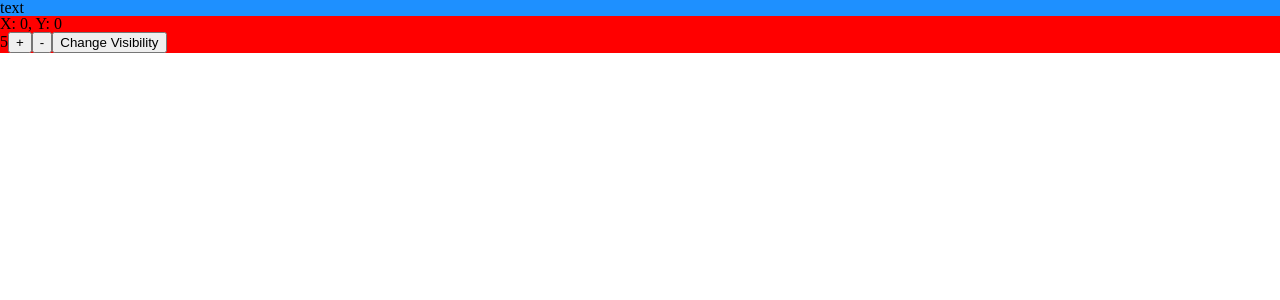
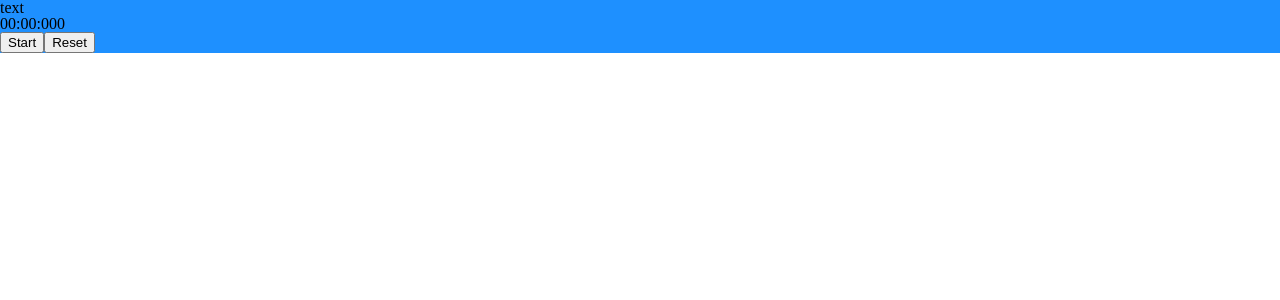
Before and after one commit to pecourses/react-app, a React (Create React App) app: page / in a window 1280 px wide. Shown: the top 300 px of the page. Built offline with nearby package versions, Linux system fonts and the light colour scheme.

Commit message:
add stopwatch example

```diff
--- a/package.json
+++ b/package.json
@@ -9,6 +9,7 @@
     "@testing-library/react": "^9.5.0",
     "@testing-library/user-event": "^7.2.1",
     "classnames": "^2.2.6",
+    "date-fns": "^2.16.1",
     "dotenv": "^8.2.0",
     "formik": "^2.2.1",
     "history": "^5.0.0",
--- a/src/components/FuncCounter/index.jsx
+++ b/src/components/FuncCounter/index.jsx
@@ -1,28 +1,27 @@
 import React, { useState, useEffect } from 'react';
 
 const Counter = props => {
-  const [value, setValue] = useState(0);
-  const [isShown, setIsShown] = useState(false);
+  const [value, setValue] = useState(0); // Состояние
+  const [isShown, setIsShown] = useState(false); // Состояние
 
-  useEffect(() => {
+  useEffect(() => { // Функция-синхронизатор
     const id = setTimeout(() => {
+      // Как синхронизировать
       setValue(v => v + 1);
     }, 1000);
 
     return () => {
-      clearTimeout(id);
+      clearTimeout(id); // Выполняется перед следующей синхронизацией
     };
-  }, [value]);
+  }, [value]); // Когда синхронизировать
 
   return (
     <div>
-      <span>{value}</span>
-      <button onClick={() => setValue(prevValue => prevValue + 1)}>+</button>
-      <button onClick={() => setValue(prevValue => prevValue - 1)}>-</button>
-
-      <button onClick={() => setIsShown(!isShown)}>Change Visibility</button>
-
-      {isShown && <span>Conditional rendered span</span>}
+      <h1>{value}</h1>
+      <button onClick={() => setValue(prevValue => prevValue + 1)}>+</button>  {/* Вычисления в JSX - плохо! */}
+      <button onClick={() => setValue(prevValue => prevValue - 1)}>-</button>  {/* Вычисления в JSX - плохо! */}
+      <button onClick={() => setIsShown(!isShown)}>Change Visibility</button>  {/* Вычисления в JSX - плохо! */}
+      {isShown && <span>Conditional rendered span</span>}  {/* Тут нормально */}
     </div>
   );
 };
--- a/src/components/Test/index.jsx
+++ b/src/components/Test/index.jsx
@@ -1,20 +1,50 @@
-import React from 'react';
-import { loadUsers } from '../../api';
-import withData from '../HOCs/withData';
+import React, { useState, useEffect } from 'react';
+import { format, differenceInMilliseconds } from 'date-fns';
 
-const TestComponent = (props) => {
-  console.log(props);
+const Timer = () => {
+  const [startTime, setStartTime] = useState(new Date());
+  const [time, setTime] = useState(new Date());
+  const [isActive, setIsActive] = useState(false);
+
+  useEffect(() => {
+    if (isActive) {
+      const date = new Date();
+
+      setTime(date);
+      setStartTime(date);
+
+      const intervalId = setInterval(() => {
+        setTime(new Date());
+      }, 100);
+
+      return () => clearInterval(intervalId);
+    }
+  }, [isActive]);
+
+  const diff = differenceInMilliseconds(time, startTime);
+  const formattedDate = format(diff, 'mm:ss:SSS');
 
   return (
-    <div>
-      <div>
-        Lorem ipsum dolor, sit amet consectetur adipisicing elit. Tempora
-        tenetur quam doloribus delectus soluta officiis, laboriosam, beatae
-        molestiae ab voluptatum placeat, minima odit aliquid accusamus quibusdam
-        expedita asperiores commodi. Neque.
-      </div>
-    </div>
+    <article>
+      <h1>{formattedDate}</h1>
+
+      <button
+        onClick={() => {
+          setIsActive(!isActive);
+        }}>
+        {isActive ? 'Pause' : 'Start'}
+      </button>
+      <button
+        onClick={() => {
+          setIsActive(false);
+          const date = new Date();
+          setStartTime(date);
+          setTime(date);
+        }}>
+        Reset
+      </button>
+    </article>
   );
 };
 
-export default withData({getData: loadUsers})(TestComponent);
+export default Timer;
--- a/src/components/hooks/useMouse.js
+++ b/src/components/hooks/useMouse.js
@@ -1,6 +1,6 @@
 import React, { useState, useEffect } from 'react';
 
-function useHookMouse() {
+function useMouse() {
   const [mouse, setMouse] = useState({ x: 0, y: 0 });
 
   const handleMove = ({ clientX: x, clientY: y }) => { setMouse({ x, y }) };
@@ -15,4 +15,4 @@ function useHookMouse() {
   return { x: mouse.x, y: mouse.y }
 }
 
-export default useHookMouse;
+export default useMouse;
--- a/src/pages/Home/index.jsx
+++ b/src/pages/Home/index.jsx
@@ -1,24 +1,18 @@
-import React, { useState } from 'react';
+import React, { useState, useEffect } from 'react';
 import Mouse from '../../components/Mouse';
 import Counter from '../../components/FuncCounter';
 import FuncMouse from '../../components/FuncMouse';
-import useHookMouse from '../../components/hooks/useMouse';
+import useMouse from '../../components/hooks/useMouse';
+import Test from '../../components/Test';
 
 function Home() {
-  const [isShown, setIsShown] = useState(true);
-  const { x, y } = useHookMouse();
 
   return (
     <div
-      style={{ minWidth: '10px', minHeight: '10px', backgroundColor: 'red' }}
-      // onClick={() => setIsShown(!isShown)}
+    // style={{ minWidth: '10px', minHeight: '10px', backgroundColor: 'red' }}
+    // onClick={() => setIsShown(!isShown)}
     >
-      {isShown && (
-        <h1>
-          X: {x}, Y: {y}
-        </h1>
-      )}
-      <Counter />
+      <Test />
     </div>
   );
 }
```
Also changed, not shown: src/components/Test23/index.jsx (added, +22 -0 lines), 1 other file (tests, documents, lock files or other folders).
